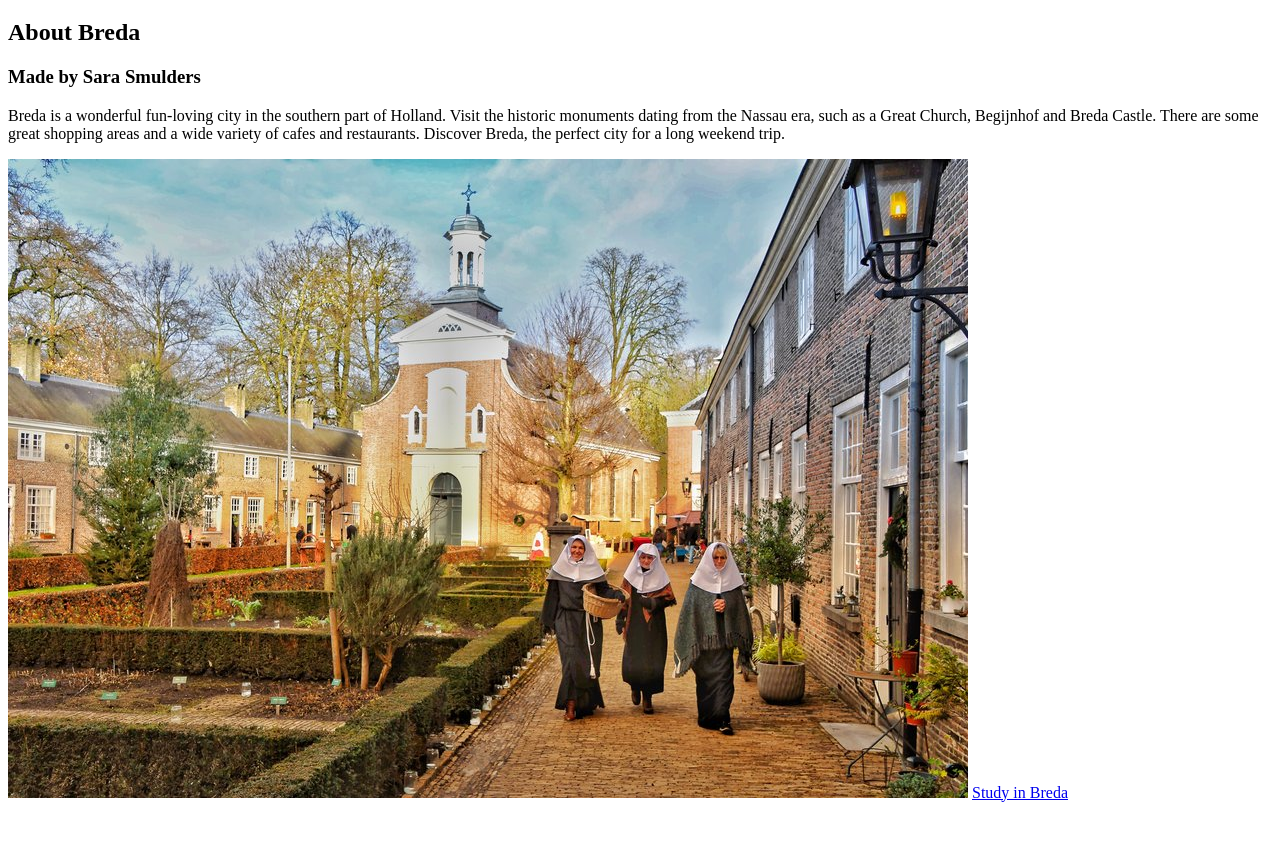
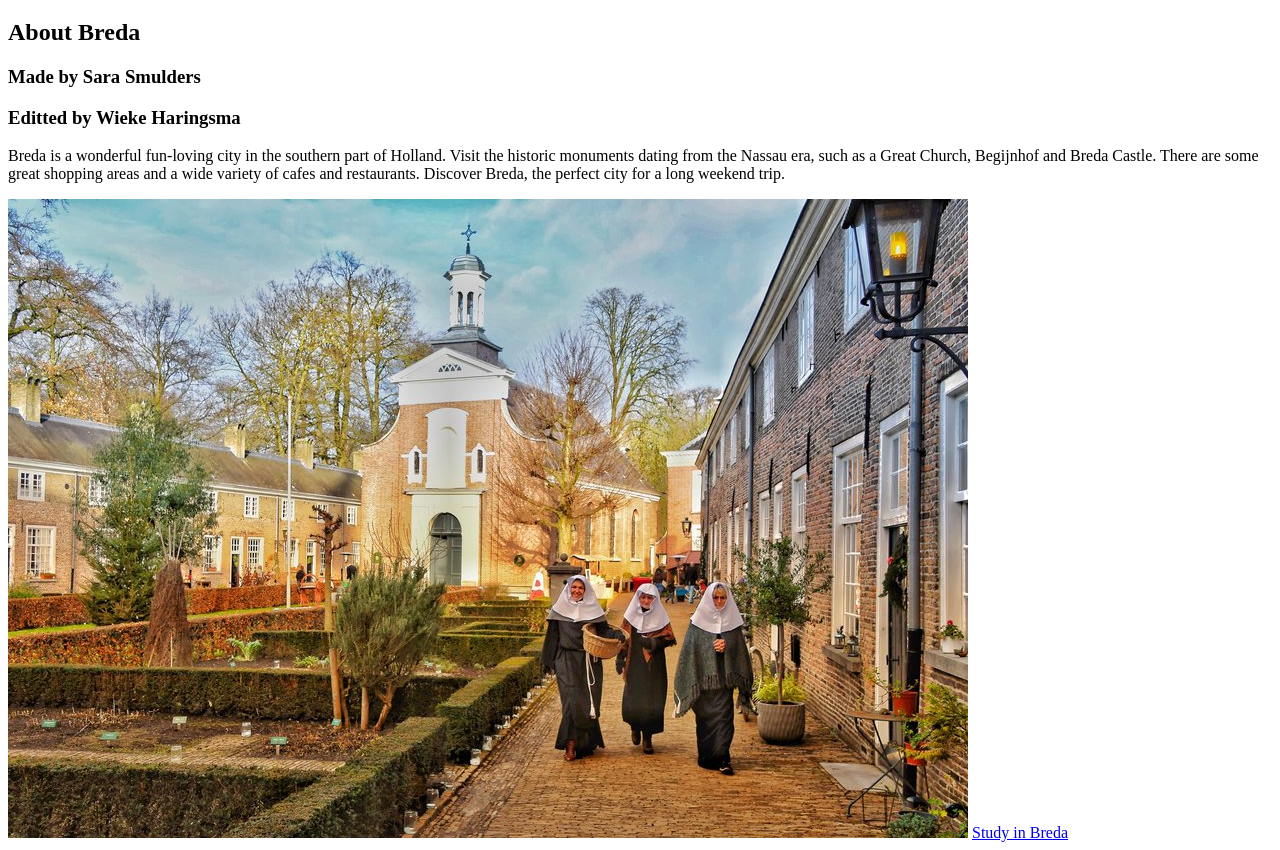
Before and after one commit to sarasmullie/prj4-chapter-3, a plain HTML site: page my-project/index.html in a window 1280 px wide. Shown: the part 61-911 px from the top of the page. Before the commit the page ends 871 px from the top, so only its background shows below. Drawn offline with Linux system fonts and the light colour scheme.

Commit message:
Update index.html

```diff
--- a/my-project/index.html
+++ b/my-project/index.html
@@ -8,6 +8,7 @@
       <h1>Why you should visit breda</h1>
       <h2>About Breda</h2>
       <h3>Made by Sara Smulders</h3>
+      <h3> Editted by Wieke Haringsma</h3>
         <p>Breda is a wonderful fun-loving city in the southern part of Holland. Visit the historic monuments dating from the Nassau era, such as a Great Church, Begijnhof and Breda Castle. There are some great shopping areas and a wide variety of cafes and restaurants. Discover Breda, the perfect city for a long weekend trip.</p>
         <img src="images/breda.jpg" alt="Breda centre" />
         <a href="https://www.buas.nl" target="_blank">Study in Breda</a>
```
